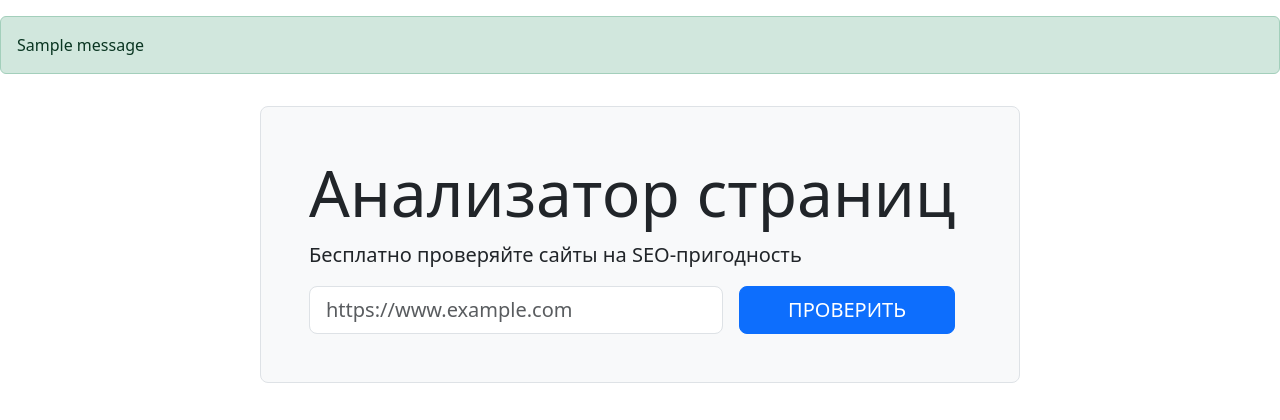
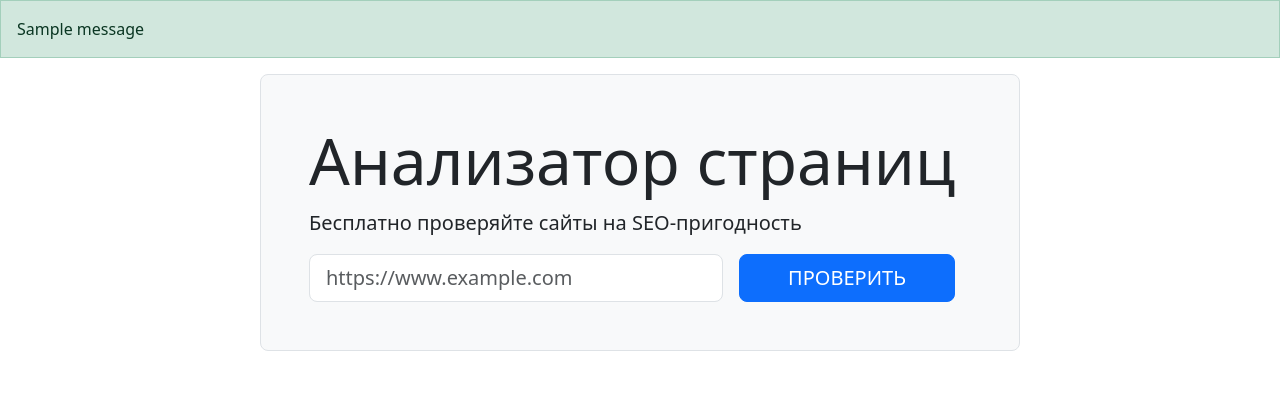
Before and after one commit to Robinwurst/python-project-83, a Flask app: page / in a window 1280 px wide. Shown: the part 56-476 px from the top of the page. Run offline with Flask 3, Linux system fonts and the light colour scheme; one stand-in notice (Sample message) is shown; some libraries are stand-ins or nearby versions.

Commit message:
6 step (check)

```diff
--- a/page_analyzer/templates/base.html
+++ b/page_analyzer/templates/base.html
@@ -25,7 +25,7 @@
     {% with messages = get_flashed_messages(with_categories=true) %}
         {% if messages %}
             {% for category, message in messages %}
-            <div class="alert alert-{{ category }} mt-3" role="alert">
+                <div class="alert alert-{{ category }} mb-0 rounded-0" role="alert">
                     {{ message }}
                 </div>
             {% endfor %}
```
Lines whose indentation alone changed are shown as unchanged.
